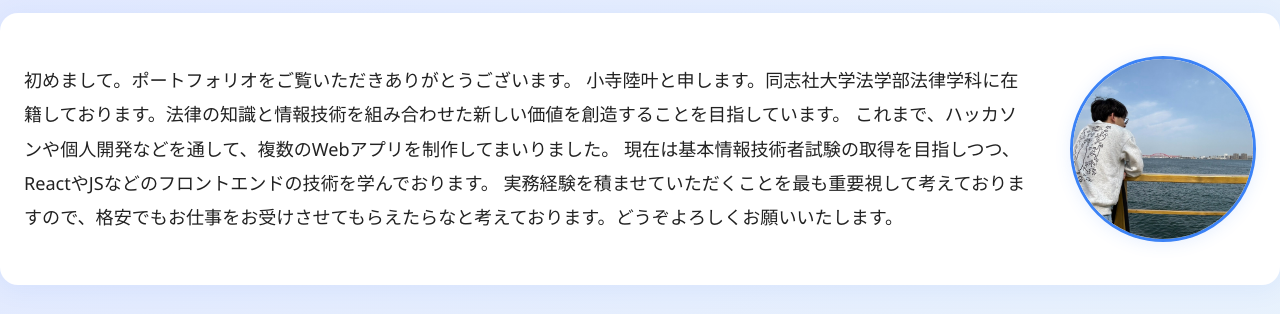
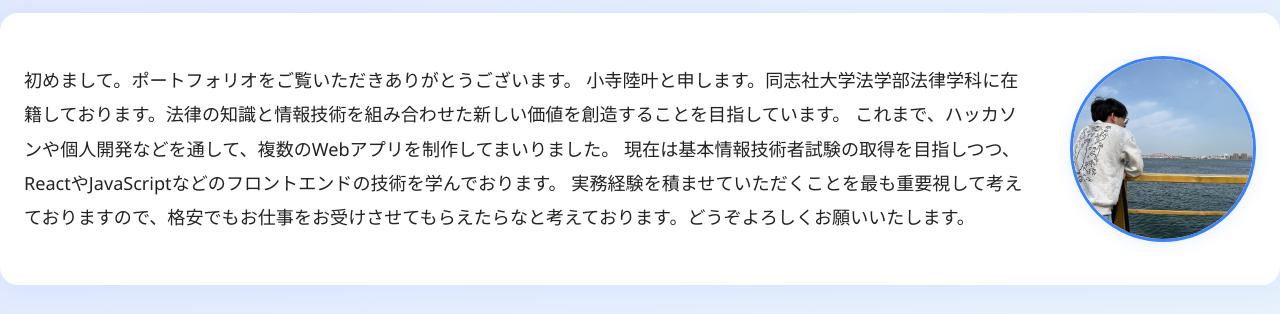
Before and after one commit to rikuto568/portfolio, a plain HTML site: page index.html in a window 1280 px wide. Shown: the part 271-585 px from the top of the page. Drawn offline with Linux system fonts and the light colour scheme.

Commit message:
微調整

```diff
--- a/index.html
+++ b/index.html
@@ -14,7 +14,7 @@
       初めまして。ポートフォリオをご覧いただきありがとうございます。
       小寺陸叶と申します。同志社大学法学部法律学科に在籍しております。法律の知識と情報技術を組み合わせた新しい価値を創造することを目指しています。
       これまで、ハッカソンや個人開発などを通して、複数のWebアプリを制作してまいりました。
-      現在は基本情報技術者試験の取得を目指しつつ、ReactやJSなどのフロントエンドの技術を学んでおります。
+      現在は基本情報技術者試験の取得を目指しつつ、ReactやJavaScriptなどのフロントエンドの技術を学んでおります。
       実務経験を積ませていただくことを最も重要視して考えておりますので、格安でもお仕事をお受けさせてもらえたらなと考えております。どうぞよろしくお願いいたします。
       </p>
       <img src="画像/004.JPG" alt="プロフィール画像" class="profile-image" />
```
